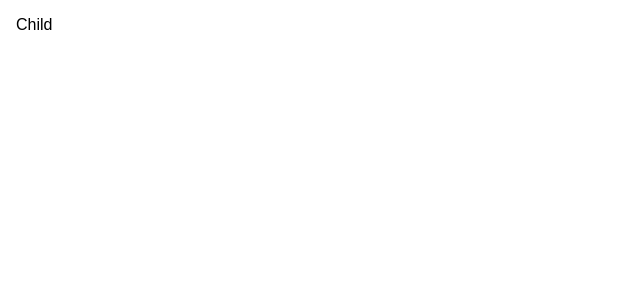
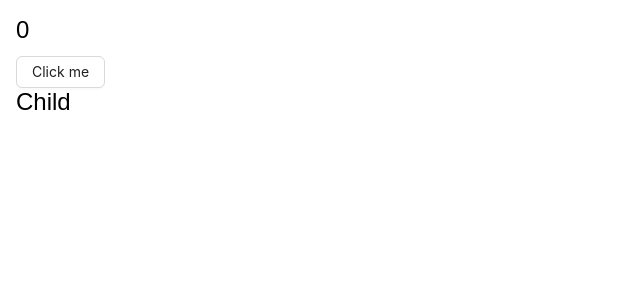
Before and after one commit to tylerlong/react-memo-test, a React (Vite) app: page / in a window 1280 px wide. Shown: the top 300 px of the page, without its empty margins (0-640 px from the left). Built offline with nearby package versions, Linux system fonts and the light colour scheme.

Commit message:
Child should not render

```diff
--- a/src/app.tsx
+++ b/src/app.tsx
@@ -1,13 +1,21 @@
 import React from 'react';
+import { Button } from 'antd';
 
 const App = () => {
+  const [count, setCount] = React.useState(0);
   console.log('App renders');
-  return <Child />;
+  return (
+    <>
+      <h2>{count}</h2>
+      <Button onClick={() => setCount(count + 1)}>Click me</Button>
+      <Child />
+    </>
+  );
 };
 
 const Child = () => {
   console.log('Child renders');
-  return <div>Child</div>;
+  return <h2>Child</h2>;
 };
 
 export default App;
```
